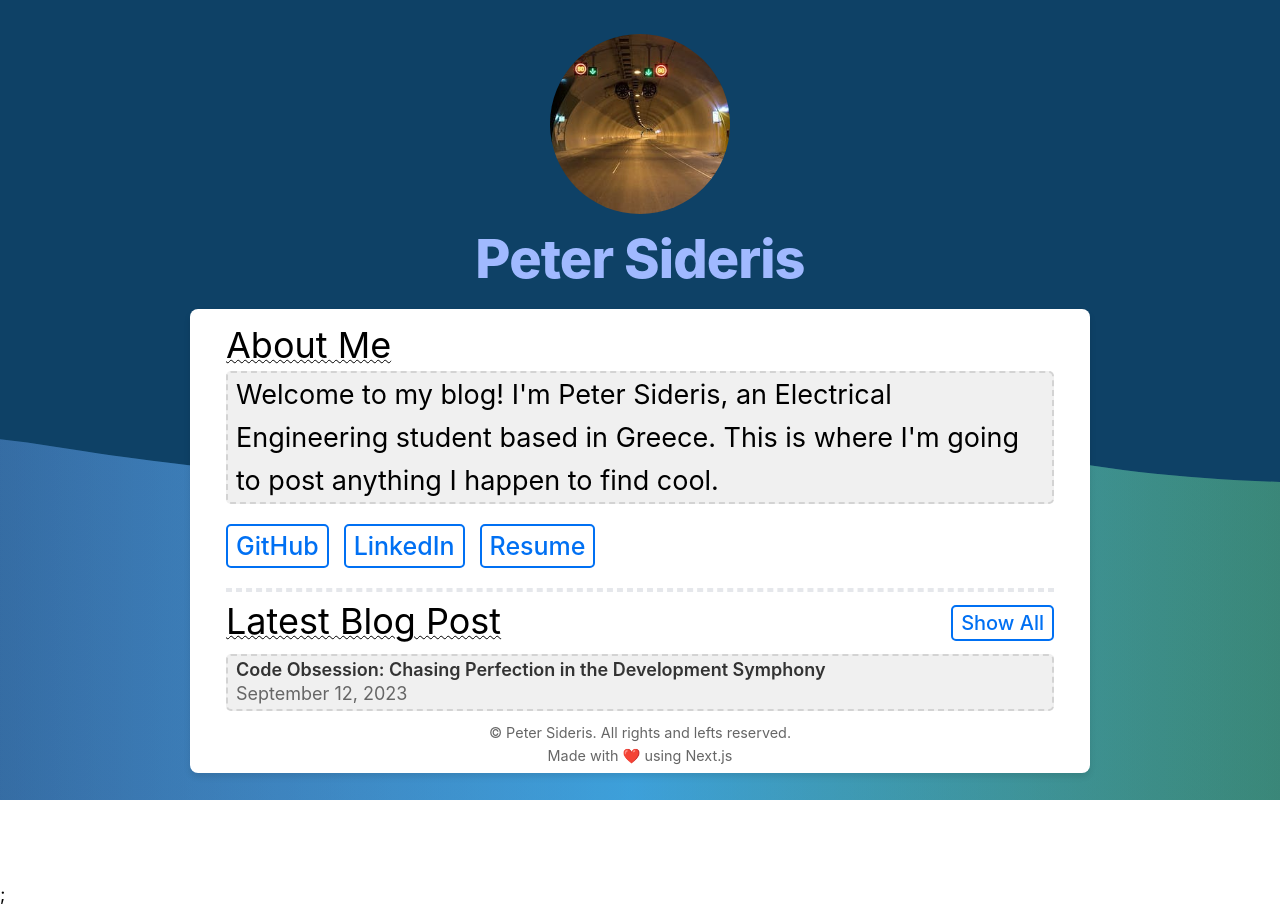
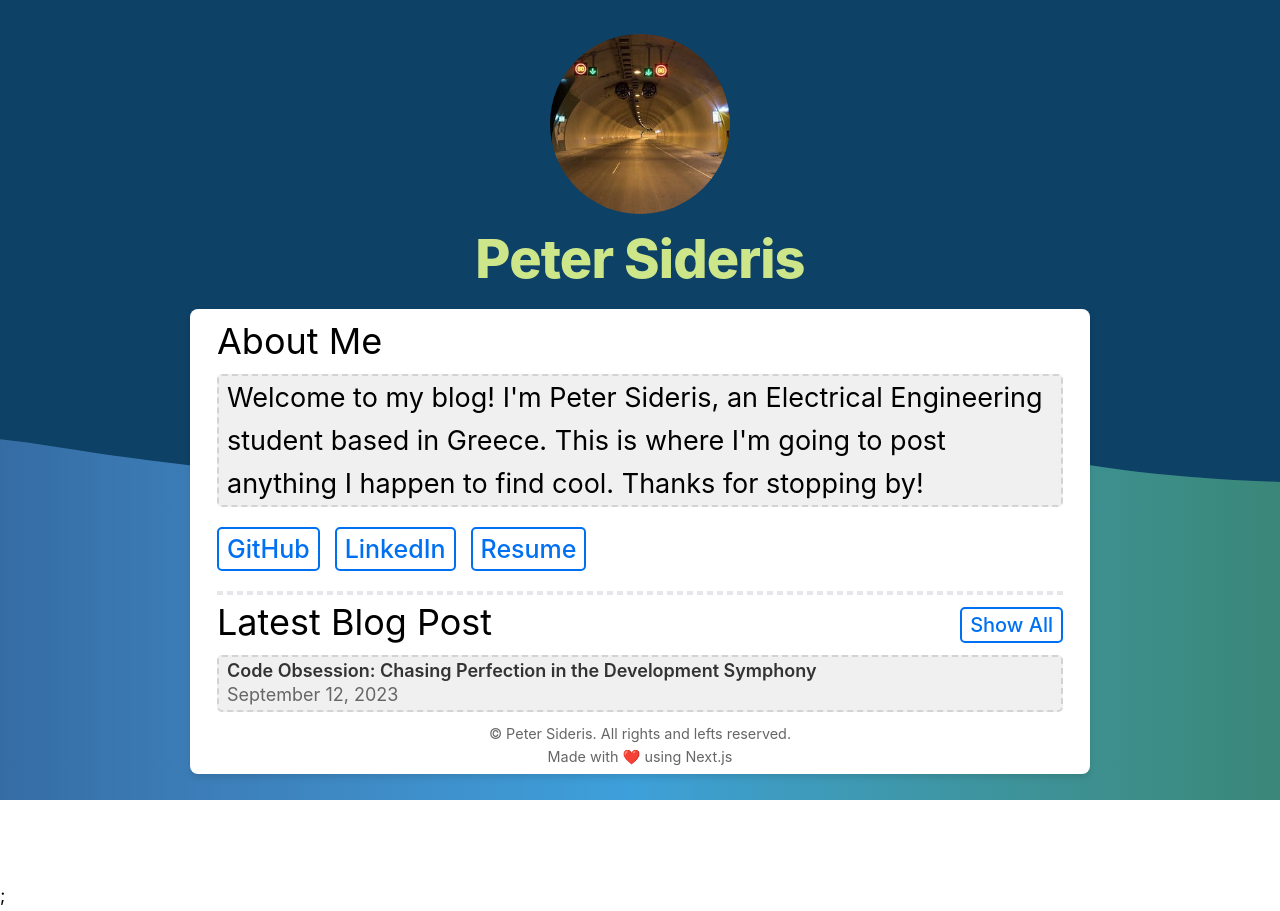
Before and after one commit to petersid2022/petrside, a Next.js app: page / in a window 1280 px wide. Built offline with nearby package versions, Linux system fonts and the light colour scheme.

Commit message:
fix: minor homepage redesign

```diff
--- a/components/layout.tsx
+++ b/components/layout.tsx
@@ -88,14 +88,16 @@ const router = useRouter();
         )}
       </header>
       {!home && (
+        <div style={{ marginRight:'50px', marginLeft: '10px', marginBottom: '10px' }}>
         <div className={utilStyles.headingDd}>
-          <button onClick={goBack} style={{ marginLeft: '10px', marginBottom:'10px', textDecoration: 'none' }}>
+            <button onClick={goBack} style={{ textDecoration: 'none' }}>
             <span className={utilStyles.iconText}>
               <TiArrowBack className={utilStyles.icon} />
               Go Back
             </span>
           </button>
         </div>
+        </div>
       )}
       <main>{children}</main>
     </div>
--- a/pages/index.tsx
+++ b/pages/index.tsx
@@ -22,9 +22,10 @@ export default function Home({ allPostsData }: HomeProps) {
             </Head>
             <section className={utilStyles.introSection}>
                 <h2 className={utilStyles.headingAbout}>About Me</h2>
+                <div style={{ height: '7.8px', visibility: 'hidden' }}></div>
                 <div className={utilStyles.SoftBorderAroundAbout}>
                     <p className={utilStyles.introText}>
-                        Welcome to my blog! I'm Peter Sideris, an Electrical Engineering student based in Greece. This is where I'm going to post anything I happen to find cool.
+                        Welcome to my blog! I'm Peter Sideris, an Electrical Engineering student based in Greece. This is where I'm going to post anything I happen to find cool. Thanks for stopping by!
                     </p>
                 </div>
                 {/*
@@ -58,7 +59,7 @@ export default function Home({ allPostsData }: HomeProps) {
                 <hr />
                 <div style={{ height: '10px', visibility: 'hidden' }}></div>
                 {/*<div style={{marginTop:'-2.2px'}} className={utilStyles.latestPostContainer}>*/}
-                <div style={{marginTop:'-2.2px'}} className={utilStyles.latestPostContainer}>
+                <div style={{marginTop:'-4.2px'}} className={utilStyles.latestPostContainer}>
                     <h2 style={{marginTop:'-4px'}} className={utilStyles.headingLg}>Latest Blog Post</h2>
                     <Link href="/posts">
                         <span className={utilStyles.showAllLink}>Show All</span>
@@ -82,7 +83,7 @@ export default function Home({ allPostsData }: HomeProps) {
                 <div style={{ height: '10px', visibility: 'hidden' }}></div>
                 <footer className={utilStyles.footer}>
                     <p>© Peter Sideris. All rights and lefts reserved.</p>
-                    <Link style={{color: '#666'}} href={"https://github.com/petersid2022/petrside"} target="_blank" rel="noopener noreferrer">
+                    <Link style={{ display:'inline-block', color: '#666'}} href={"https://github.com/petersid2022/petrside"} target="_blank" rel="noopener noreferrer">
                         <p>Made with ❤️ using Next.js</p>
                     </Link>
                 </footer>
--- a/pages/posts/[id].tsx
+++ b/pages/posts/[id].tsx
@@ -26,8 +26,8 @@ export default function Post({
       </Head>
       <section className={utilStyles.introSection}>
       <article>
-        <h1 style={{marginTop:'-20px'}} className={utilStyles.headingPostTitle}>{postData.title}</h1>
-        <div style={{marginTop:'2px', marginBottom:'2px'}} className={utilStyles.lightText}>
+        <h1 style={{marginTop:'-22px'}} className={utilStyles.headingPostTitle}>{postData.title}</h1>
+        <div style={{marginTop:'4px', marginBottom:'4px'}} className={utilStyles.lightText}>
             <div style={{ display: 'flex', alignItems: 'center' }}>
                     <span style={{ marginLeft:'0px', marginRight: '5px', fontSize: '20px'}}><AiOutlineCalendar/></span>
                     <Date dateString={postData.date} />
--- a/styles/global.css
+++ b/styles/global.css
@@ -56,17 +56,3 @@ hr {
   background-color: #0070f9; /* Color of the scrollbar thumb */
   border-radius: 0px; /* Rounded corners for the thumb */
 }
-
-/* For Firefox */
-/* You can adjust the colors to your preference */
-scrollbar-color: #0070f3 #f0f0f0; /* Color of the thumb and track */
-
-/* For Internet Explorer and older versions of Edge */
-/* You can adjust the colors to your preference */
-scrollbar-face-color: #0070f3; /* Color of the scrollbar face */
-scrollbar-highlight-color: #f0f0f0; /* Color of the scrollbar highlight */
-scrollbar-shadow-color: #f0f0f0; /* Color of the scrollbar shadow */
-scrollbar-3dlight-color: #f0f0f0; /* Color of the scrollbar light shadow */
-scrollbar-darkshadow-color: #f0f0f0; /* Color of the scrollbar dark shadow */
-scrollbar-track-color: #f0f0f0; /* Color of the scrollbar track */
-scrollbar-arrow-color: #0070f3; /* Color of the scrollbar arrows */
--- a/styles/utils.module.css
+++ b/styles/utils.module.css
@@ -15,7 +15,7 @@
   letter-spacing: -0.05rem;
   margin-top: 0.7rem;
   margin-bottom: 1rem;
-  color: #a0b9ff;
+color: #CCE689;
 }
 
 .headingXl {
@@ -36,17 +36,21 @@
 }
 
 .headingAbout {
+    /*
         text-decoration: black wavy underline;
-    text-decoration-thickness: 1px;
+        text-decoration-thickness: 1px;
+    */
   font-size: 2rem;
   line-height: 1.4;
   margin-bottom: 0px;
-  margin-top: -1.4rem;
+  margin-top: -1.65rem;
 }
 
 .headingLg {
+    /*
         text-decoration: black wavy underline;
-    text-decoration-thickness: 1px;
+        text-decoration-thickness: 1px;
+    */
   font-size: 2rem;
   line-height: 1.4;
   margin: 0px 0px;
@@ -95,7 +99,7 @@
 }
 
 .introSection {
-  padding: 2rem;
+  padding: 2rem 1.5rem;
   background-color: #fff;
   border-radius: 8px;
   box-shadow: 0px 4px 6px rgba(0, 0, 0, 0.1);
@@ -211,6 +215,7 @@
 }
 
 .showAllLink {
+    margin-top: 2px;
     text-decoration: none;
     color: #0070f3;
     font-weight: 500;
```
Lines whose indentation alone changed are shown as unchanged.
